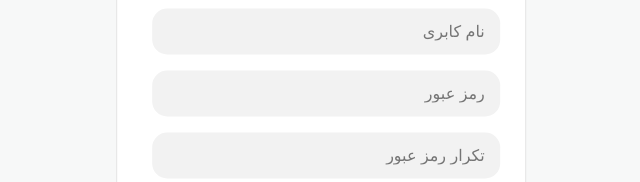
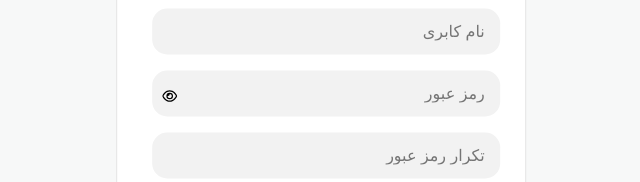
Before and after one commit to saberkhanpayeh/shop-management-app, a React (Vite) app: page /registration in a window 1280 px wide. Shown: the part 360-542 px from the top of the page, without its empty margins (392-1032 px from the left). Built offline with nearby package versions, Linux system fonts and the light colour scheme; a small style sheet from the web is missing.

Commit message:
new style for Yup validation errors was added

```diff
--- a/src/components/OperationModal.module.css
+++ b/src/components/OperationModal.module.css
@@ -51,6 +51,10 @@
  align-self: flex-start;
  margin-bottom: 6px;
 }
+.container form span{
+    color: red;
+    font-size: 14px;
+}
 
 .container div{
     width: 100%;
@@ -99,6 +103,9 @@
         margin-bottom: 2px;
         font-size: 8px;
         }
+        .container form span{
+            font-size: 6px;
+        }
 
         .container div{
             width: 100%;
@@ -138,7 +145,9 @@
     margin-bottom: 4px;
     font-size: 10px;
     }
-
+    .container form span{
+        font-size: 8px;
+    }
     .container div{
         margin-top: 24px;
         /* background-color: pink; */
--- a/src/pages/LoginPage.jsx
+++ b/src/pages/LoginPage.jsx
@@ -1,4 +1,4 @@
-import React from 'react'
+import React, { useState } from 'react'
 import { useForm } from 'react-hook-form';
 import { useLogin } from '../services/mutations';
 import { setCookie } from '../utils/cookie';
@@ -7,6 +7,7 @@ import { yupResolver } from "@hookform/resolvers/yup";
 import styles from "./RegistrationAndLogin.module.css";
 import { loginFromSchema } from '../schema';
 function LoginPage() {
+  const [showPassword,setShowPassword]=useState(false);
   const navigate=useNavigate();
   const {mutate}=useLogin();
     const {
@@ -37,9 +38,25 @@ function LoginPage() {
       <form style={{padding:"0 35px"}}onSubmit={handleSubmit(onSubmit)}>
         <input {...register("username")} placeholder="نام کابری" />
         {errors?.username && <span>*{errors?.username.message}</span>}
-        <input type='password' {...register("password")} placeholder="رمز عبور" />
-        {errors?.password && <span>{errors?.password.message}</span>}
-        <button type="submit">ورود</button>
+        <div className={styles.inputEye}>
+        <input type={showPassword ? "text":"password"} {...register("password")} placeholder="رمز عبور" />
+          {!showPassword ?<button onClick={()=>setShowPassword(true)}>
+            <svg xmlns="http://www.w3.org/2000/svg" viewBox="0 0 576 512">
+          <path d="M288 80c-65.2 0-118.8 29.6-159.9 67.7C89.6 183.5 63 226 49.4 256c13.6 30 40.2 72.5 78.6 108.3C169.2 402.4 222.8 432 288 432s118.8-29.6 159.9-67.7C486.4 328.5 513 286 526.6 256c-13.6-30-40.2-72.5-78.6-108.3C406.8 109.6 353.2 80 288 80zM95.4 112.6C142.5 68.8 207.2 32 288 32s145.5 36.8 192.6 80.6c46.8 43.5 78.1 95.4 93 131.1c3.3 7.9 3.3 16.7 0 24.6c-14.9 35.7-46.2 87.7-93 131.1C433.5 443.2 368.8 480 288 480s-145.5-36.8-192.6-80.6C48.6 356 17.3 304 2.5 268.3c-3.3-7.9-3.3-16.7 0-24.6C17.3 208 48.6 156 95.4 112.6zM288 336c44.2 0 80-35.8 80-80s-35.8-80-80-80c-.7 0-1.3 0-2 0c1.3 5.1 2 10.5 2 16c0 35.3-28.7 64-64 64c-5.5 0-10.9-.7-16-2c0 .7 0 1.3 0 2c0 44.2 35.8 80 80 80zm0-208a128 128 0 1 1 0 256 128 128 0 1 1 0-256z"/>
+            </svg>
+          </button>:null
+          }
+          {showPassword?<button onClick={()=>setShowPassword(false)}>
+            <svg xmlns="http://www.w3.org/2000/svg" viewBox="0 0 640 512">
+                <path d="M38.8 5.1C28.4-3.1 13.3-1.2 5.1 9.2S-1.2 34.7 9.2 42.9l592 464c10.4 8.2 25.5 6.3 33.7-4.1s6.3-25.5-4.1-33.7L525.6 386.7c39.6-40.6 66.4-86.1 79.9-118.4c3.3-7.9 3.3-16.7 0-24.6c-14.9-35.7-46.2-87.7-93-131.1C465.5 68.8 400.8 32 320 32c-68.2 0-125 26.3-169.3 60.8L38.8 5.1zm151 118.3C226 97.7 269.5 80 320 80c65.2 0 118.8 29.6 159.9 67.7C518.4 183.5 545 226 558.6 256c-12.6 28-36.6 66.8-70.9 100.9l-53.8-42.2c9.1-17.6 14.2-37.5 14.2-58.7c0-70.7-57.3-128-128-128c-32.2 0-61.7 11.9-84.2 31.5l-46.1-36.1zM394.9 284.2l-81.5-63.9c4.2-8.5 6.6-18.2 6.6-28.3c0-5.5-.7-10.9-2-16c.7 0 1.3 0 2 0c44.2 0 80 35.8 80 80c0 9.9-1.8 19.4-5.1 28.2zm9.4 130.3C378.8 425.4 350.7 432 320 432c-65.2 0-118.8-29.6-159.9-67.7C121.6 328.5 95 286 81.4 256c8.3-18.4 21.5-41.5 39.4-64.8L83.1 161.5C60.3 191.2 44 220.8 34.5 243.7c-3.3 7.9-3.3 16.7 0 24.6c14.9 35.7 46.2 87.7 93 131.1C174.5 443.2 239.2 480 320 480c47.8 0 89.9-12.9 126.2-32.5l-41.9-33zM192 256c0 70.7 57.3 128 128 128c13.3 0 26.1-2 38.2-5.8L302 334c-23.5-5.4-43.1-21.2-53.7-42.3l-56.1-44.2c-.2 2.8-.3 5.6-.3 8.5z"/>
+            </svg>
+          </button>:null
+          }
+        </div>
+        {errors?.password && <span>*{errors?.password.message}</span>}
+
+
+        <button className={styles.submit}type="submit">ورود</button>
       </form>
       <Link className={styles.link} to="/registration">ایجاد حساب کاربری !</Link>
     </div>
--- a/src/pages/RegistrationAndLogin.module.css
+++ b/src/pages/RegistrationAndLogin.module.css
@@ -63,7 +63,7 @@
 .container form input:focus{
 outline: none;
 }
-.container form button{
+.container form .submit{
     margin-top: 19px;
     background-color: #55A3F0;
     width: 100%;
@@ -74,13 +74,37 @@ outline: none;
     border: none;
     border-radius: 15px;
 }
-
+.container form span{
+    color: red;
+    font-size: 14px;
+}
 .link{
     background-image: none;
     align-self: flex-start;
     margin: 19px 28px 20px 0px;
     font-size: 16px;
     color: #3A8BED;
+}
+
+.inputEye {
+    width: 100%;
+    position: relative;
+    /* background-color: pink; */
+
+}
+
+.inputEye button{
+    position: absolute;
+    left:3%;
+    top:29%;
+    background:none;
+    border: none;
+
+}
+.inputEye button svg{
+    width: 15px;
+    height: 15px;
+    color: rgba(40, 40, 40, 0.5);
 }
 
 @media (min-width:200px) and (max-width:480px){
@@ -112,17 +136,30 @@ outline: none;
         font-size: 10px;
         border-radius: 5px;
     }
-    .container form button{
+    .container form .submit{
         margin-top: 9px;
         font-size: 10px;
         padding: 5px 0;
         border-radius:5px;
+    }
+    .container form span{
+        font-size: 8px;
     }
     .link{
         margin: 14px 40px 12px 0px;
         font-size: 6px;
         color: #3A8BED;
     }
+        .inputEye button{
+            left:3%;
+            top:10%;
+
+        }
+        .inputEye button svg{
+            width: 8px;
+            height: 8px;
+            color: rgba(40, 40, 40, 0.5);
+        }
   }
   @media (min-width:481px)and (max-width:768px) {
     .container{
@@ -154,15 +191,27 @@ outline: none;
         border-radius: 8px;
         /* line-height: 25px; */
     }
-    .container form button{
+    .container form .submit{
         margin-top: 10px;
         font-size: 12px;
         padding: 8px 0;
         border-radius: 8px;
     }
-
+    .container form span{
+        font-size: 8px;
+    }
     .link{
         margin: 14px 38px 12px 0px;
         font-size: 10px;
     }
+    .inputEye button{
+        left:3%;
+        top:15%;
+
+    }
+    .inputEye button svg{
+        width: 10px;
+        height: 10px;
+        color: rgba(40, 40, 40, 0.5);
+    }
 }
--- a/src/pages/RegistrationPage.jsx
+++ b/src/pages/RegistrationPage.jsx
@@ -1,5 +1,5 @@
 import { useMutation } from '@tanstack/react-query';
-import React from 'react'
+import React, { useState } from 'react'
 import { useForm } from 'react-hook-form';
 import { useRegister } from '../services/mutations';
 import { Link, useNavigate } from 'react-router-dom';
@@ -8,6 +8,7 @@ import SiteLogo from "../assets/icons/Union.png"
 import { yupResolver } from '@hookform/resolvers/yup';
 import { registerFromSchema } from '../schema';
 function RegistrationPage() {
+  const [showPassword,setShowPassword]=useState(false);
   const navigate=useNavigate();
   const {mutate,isPending}=useRegister();
   const {
@@ -40,11 +41,26 @@ function RegistrationPage() {
       <form onSubmit={handleSubmit(onSubmit)}>
         <input {...register("username")} placeholder="نام کابری" />
         {errors?.username && <span>*{errors?.username.message}</span>}
-        <input type='password' {...register("password")} placeholder="رمز عبور" />
+        <div className={styles.inputEye}>
+        <input type={showPassword ? "text":"password"} {...register("password")} placeholder="رمز عبور" />
+          {!showPassword ?<button onClick={()=>setShowPassword(true)}>
+            <svg xmlns="http://www.w3.org/2000/svg" viewBox="0 0 576 512">
+          <path d="M288 80c-65.2 0-118.8 29.6-159.9 67.7C89.6 183.5 63 226 49.4 256c13.6 30 40.2 72.5 78.6 108.3C169.2 402.4 222.8 432 288 432s118.8-29.6 159.9-67.7C486.4 328.5 513 286 526.6 256c-13.6-30-40.2-72.5-78.6-108.3C406.8 109.6 353.2 80 288 80zM95.4 112.6C142.5 68.8 207.2 32 288 32s145.5 36.8 192.6 80.6c46.8 43.5 78.1 95.4 93 131.1c3.3 7.9 3.3 16.7 0 24.6c-14.9 35.7-46.2 87.7-93 131.1C433.5 443.2 368.8 480 288 480s-145.5-36.8-192.6-80.6C48.6 356 17.3 304 2.5 268.3c-3.3-7.9-3.3-16.7 0-24.6C17.3 208 48.6 156 95.4 112.6zM288 336c44.2 0 80-35.8 80-80s-35.8-80-80-80c-.7 0-1.3 0-2 0c1.3 5.1 2 10.5 2 16c0 35.3-28.7 64-64 64c-5.5 0-10.9-.7-16-2c0 .7 0 1.3 0 2c0 44.2 35.8 80 80 80zm0-208a128 128 0 1 1 0 256 128 128 0 1 1 0-256z"/>
+            </svg>
+          </button>:null
+          }
+          {showPassword?<button onClick={()=>setShowPassword(false)}>
+            <svg xmlns="http://www.w3.org/2000/svg" viewBox="0 0 640 512">
+                <path d="M38.8 5.1C28.4-3.1 13.3-1.2 5.1 9.2S-1.2 34.7 9.2 42.9l592 464c10.4 8.2 25.5 6.3 33.7-4.1s6.3-25.5-4.1-33.7L525.6 386.7c39.6-40.6 66.4-86.1 79.9-118.4c3.3-7.9 3.3-16.7 0-24.6c-14.9-35.7-46.2-87.7-93-131.1C465.5 68.8 400.8 32 320 32c-68.2 0-125 26.3-169.3 60.8L38.8 5.1zm151 118.3C226 97.7 269.5 80 320 80c65.2 0 118.8 29.6 159.9 67.7C518.4 183.5 545 226 558.6 256c-12.6 28-36.6 66.8-70.9 100.9l-53.8-42.2c9.1-17.6 14.2-37.5 14.2-58.7c0-70.7-57.3-128-128-128c-32.2 0-61.7 11.9-84.2 31.5l-46.1-36.1zM394.9 284.2l-81.5-63.9c4.2-8.5 6.6-18.2 6.6-28.3c0-5.5-.7-10.9-2-16c.7 0 1.3 0 2 0c44.2 0 80 35.8 80 80c0 9.9-1.8 19.4-5.1 28.2zm9.4 130.3C378.8 425.4 350.7 432 320 432c-65.2 0-118.8-29.6-159.9-67.7C121.6 328.5 95 286 81.4 256c8.3-18.4 21.5-41.5 39.4-64.8L83.1 161.5C60.3 191.2 44 220.8 34.5 243.7c-3.3 7.9-3.3 16.7 0 24.6c14.9 35.7 46.2 87.7 93 131.1C174.5 443.2 239.2 480 320 480c47.8 0 89.9-12.9 126.2-32.5l-41.9-33zM192 256c0 70.7 57.3 128 128 128c13.3 0 26.1-2 38.2-5.8L302 334c-23.5-5.4-43.1-21.2-53.7-42.3l-56.1-44.2c-.2 2.8-.3 5.6-.3 8.5z"/>
+            </svg>
+          </button>:null
+          }
+
+        </div>
         {errors?.password && <span>*{errors?.password.message}</span>}
-        <input type='password' {...register("confirmPassword")} placeholder="تکرار رمز عبور" />
+        <input type={showPassword ? "text":"password"} {...register("password")} {...register("confirmPassword")} placeholder="تکرار رمز عبور" />
         {errors?.confirmPassword && <span>*{errors?.confirmPassword.message}</span>}
-        <button type="submit">ثبت نام</button>
+        <button className={styles.submit} type="submit">ثبت نام</button>
       </form>
       <Link className={styles.link} to="/login">حساب کاربری دارید؟</Link>
     </div>
```
